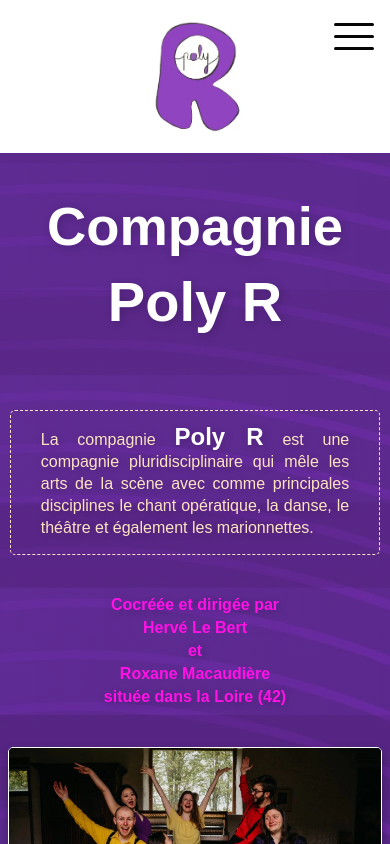
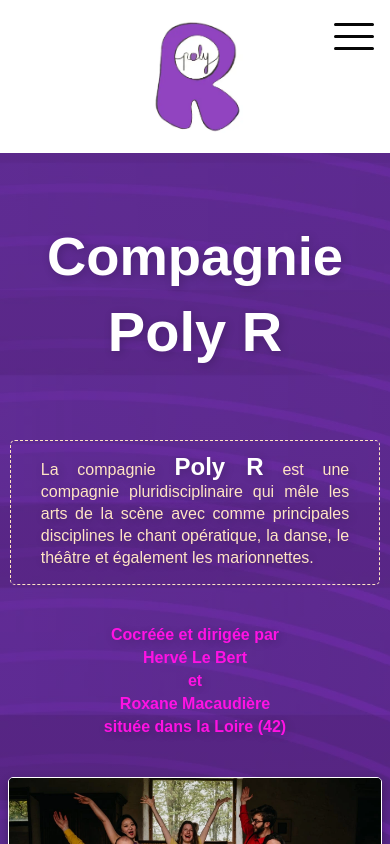
Before and after one commit to NelsonAxolotl/polyr, a React (Vite) app: page / in a window 390 px wide. Shown: the top 844 px of the page. Built offline with nearby package versions, Linux system fonts and the light colour scheme; some icons are missing; the HTML template or start-up script is replaced by a standard one; a web font is replaced by a local one.

Commit message:
responsive fuck

```diff
--- a/src/Component/Nav.css
+++ b/src/Component/Nav.css
@@ -92,7 +92,7 @@
 }
 
 /* Styles pour les écrans jusqu'à 954px */
-@media screen and (max-width: 954px) {
+@media screen and (max-width: 980px) {
   .navbar {
     flex-direction: column; /* Disposition en colonne */
   }
--- a/src/Component/Nav.jsx
+++ b/src/Component/Nav.jsx
@@ -50,7 +50,7 @@
           { path: "/", label: "Accueil", className: "slideInDown-1" },
           {
             path: "/lacie",
-            label: "La Compagnie",
+            label: "Compagnie",
             className: "slideInDown-2",
           },
           {
--- a/src/Pages/Accueil.css
+++ b/src/Pages/Accueil.css
@@ -371,38 +371,14 @@
   cursor: pointer; /* Curseur au survol */
 }
 
-/* Styles responsive pour les écrans plus petits */
-@media (max-width: 954px) {
-  .tittle-poly h1 {
-    margin-top: 20px; /* Marge supérieure pour les petits écrans */
-  }
-
+@media (max-width: 980px) {
+  .tittle-poly h1,
   .tittle-poly h2 {
-    margin-top: 20px; /* Marge supérieure pour les petits écrans */
+    padding-top: 250px;
   }
 }
 
-@media (max-width: 930px) {
-  .tittle-poly h1 {
-    margin-top: 20px; /* Marge supérieure pour les petits écrans */
-  }
-
-  .tittle-poly h2 {
-    margin-top: 20px; /* Marge supérieure pour les petits écrans */
-  }
-}
-
-@media (max-width: 768px) {
-  .tittle-poly h1 {
-    margin-top: 0; /* Suppression de la marge supérieure */
-  }
-
-  .tittle-poly h2 {
-    margin-top: 0; /* Suppression de la marge supérieure */
-  }
-}
-
-@media screen and (max-width: 760px) {
+@media screen and (max-width: 800px) {
   .tittle-poly {
     display: flex;
     flex-direction: column;
@@ -414,7 +390,7 @@
 
   .tittle-poly h1 {
     font-size: 3.4rem; /* Taille de la police pour les petits écrans */
-    padding-top: 200px; /* Espacement au-dessus */
+    padding-top: 250px; /* Espacement au-dessus */
   }
 
   .tittle-poly h2 {
@@ -545,3 +521,9 @@
     margin: 0 auto; /* Optionnel si align-items suffit */
   }
 }
+
+@media screen and (max-width: 800px) {
+  .tittle-poly h1 {
+    margin-top: -20px;
+  }
+}
--- a/src/Pages/Billeterie.css
+++ b/src/Pages/Billeterie.css
@@ -1,5 +1,6 @@
 /* Style global pour le corps de la page */
 body {
+  overflow-x: hidden;
   margin: 0; /* Suppression des marges par défaut */
   font-family: Quicksand, sans-serif; /* Police principale pour le texte */
 }
@@ -151,10 +152,17 @@
   cursor: pointer; /* Curseur au survol */
 }
 
+@media screen and (max-width: 980px) {
+  .bill h1 {
+    padding-top: 250px;
+  }
+}
+
 @media screen and (max-width: 760px) {
   .bill h1 {
     font-size: 3.4rem;
     margin-bottom: 50px;
+    padding-top: 230px;
   }
 
   .tarif {
@@ -171,6 +179,12 @@
     margin-top: -10px;
     margin-bottom: 40px;
   }
+
+  .event-card {
+    width: 100%;
+    max-width: 340px;
+  }
+
   .bill-desc {
     font-size: 1.1rem;
   }
--- a/src/Pages/Contact.css
+++ b/src/Pages/Contact.css
@@ -203,13 +203,15 @@
   }
 }
 
+@media screen and (max-width: 980px) {
+  .show-titre2 h1 {
+    padding-top: 240px;
+  }
+}
+
 @media screen and (max-width: 760px) {
   .container {
     margin-top: 50px; /* Marge supérieure réduite */
-  }
-
-  .contact {
-    height: 130vh; /* Hauteur réduite */
   }
 
   .contact-section {
@@ -219,7 +221,7 @@
   }
 
   .show-titre2 h1 {
-    font-size: 3.4rem; /* Taille de la police réduite */
+    padding-top: 210px;
   }
 
   .resa-h2 h2 {
@@ -227,7 +229,7 @@
   }
 
   .mail span a {
-    font-size: 1.2rem; /* Taille du texte réduite */
+    font-size: 1.3rem; /* Taille du texte réduite */
   }
 
   .resa .phone span {
@@ -243,9 +245,3 @@
     height: 200px; /* Hauteur réduite */
   }
 }
-
-@media screen and (max-width: 500px) {
-  .contact {
-    height: 110vh; /* Hauteur encore réduite */
-  }
-}
--- a/src/Pages/LaCie.css
+++ b/src/Pages/LaCie.css
@@ -399,11 +399,18 @@
 .image-standard img:hover {
   transform: scale(1.03);
 }
+
+@media (max-width: 980px) {
+  .cie h1 {
+    padding-top: 230px;
+  }
+}
+
 /* Styles responsive pour les écrans jusqu'à 900px */
 @media (max-width: 900px) {
   .personne {
     flex-direction: column; /* Disposition en colonne pour les petits écrans */
-    gap: 20px; /* Espace entre les éléments */
+    /* Espace entre les éléments */
     align-items: center; /* Alignement au centre */
     margin-top: 10px; /* Marge supérieure */
   }
@@ -413,7 +420,7 @@
     flex-direction: column-reverse; /* Disposition inverse en colonne */
     align-items: center; /* Alignement au centre */
     justify-content: center; /* Alignement au centre */
-    gap: 20px; /* Espace entre les éléments */
+    /* Espace entre les éléments */
     margin-top: 10px; /* Marge supérieure */
   }
 
--- a/src/Pages/Spectacles.css
+++ b/src/Pages/Spectacles.css
@@ -214,6 +214,7 @@
 
 .photos p {
   color: white;
+  margin-top: -10px;
 }
 
 /* Style pour la section "pic-opera" */
@@ -283,6 +284,12 @@
   }
 }
 
+@media screen and (max-width: 980px) {
+  .show-titre h1 {
+    padding-top: 250px;
+  }
+}
+
 /* Styles responsive pour les écrans jusqu'à 768px */
 @media (max-width: 768px) {
   .show-titre h1 {
@@ -306,6 +313,10 @@
   .showplus1 p {
     font-size: 0.9rem; /* Réduction de la taille de la police */
     margin-top: 30px; /* Marge supérieure */
+  }
+
+  .showplus1 {
+    margin-top: -20px;
   }
 
   .gall h2 {
```
